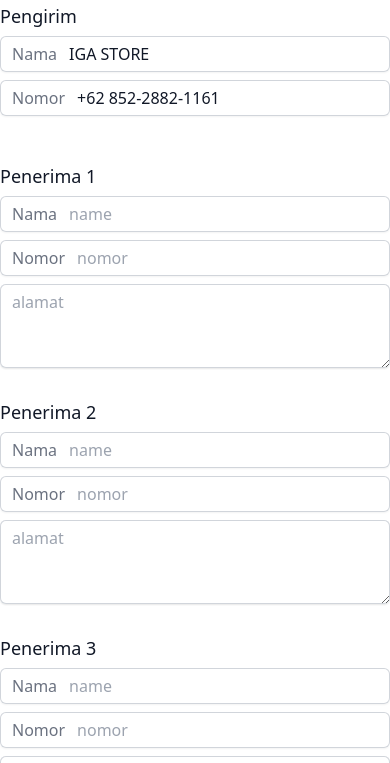
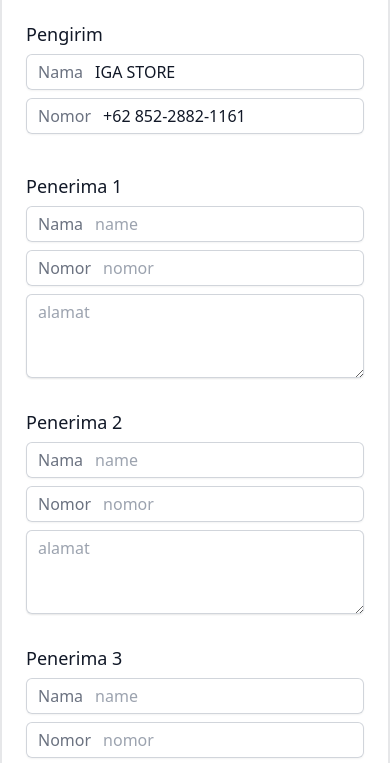
Before and after one commit to Dimaspadma/pdf_generator, a website with bundled scripts: page index.html in a window 390 px wide. Shown: the part 120-883 px from the top of the page. Built offline with nearby package versions, Linux system fonts and the light colour scheme.

Commit message:
🎨 Add border

```diff
--- a/index.html
+++ b/index.html
@@ -8,22 +8,22 @@
 </head>
 <body>
 
-  <div class="container mx-auto my-10 space-y-12">
+  <div class="container mx-auto my-10 border-2 border-gray-900/10 p-6">
     <h1 class="text-3xl font-bold">PDF Generator</h1>
 
-    <div class="mt-10 grid grid-cols-1 gap-x-6 gap-y-8 sm:grid-cols-6">
+    <div class="mt-10 grid grid-cols-1 gap-x-6 gap-y-8 sm:grid-cols-8">
       <div class="sm:col-span-4">
-        <label for="username" class="block text-lg font-medium leading-6 text-gray-900">Pengirim</label>
+        <label for="pengirim" class="block text-lg font-medium leading-6 text-gray-900">Pengirim</label>
         <div class="mt-2">
           <div class="flex rounded-md shadow-sm ring-1 ring-inset ring-gray-300 focus-within:ring-2 focus-within:ring-inset focus-within:ring-indigo-600 sm:max-w-sm">
             <span class="flex select-none items-center pl-3 text-gray-500 sm:text-sm">Nama</span>
-            <input type="text" name="pengirim" id="username" autocomplete="username" class="block flex-1 border-0 bg-transparent py-1.5 pl-3 text-gray-900 placeholder:text-gray-400 focus:ring-0 sm:text-sm sm:leading-6" placeholder="name" value="IGA STORE">
+            <input type="text" name="pengirim" id="pengirim" autocomplete="pengirim" class="block flex-1 border-0 bg-transparent py-1.5 pl-3 text-gray-900 placeholder:text-gray-400 focus:ring-0 sm:text-sm sm:leading-6" placeholder="name" value="IGA STORE">
           </div>
         </div>
         <div class="mt-2">
           <div class="flex rounded-md shadow-sm ring-1 ring-inset ring-gray-300 focus-within:ring-2 focus-within:ring-inset focus-within:ring-indigo-600 sm:max-w-sm">
             <span class="flex select-none items-center pl-3 text-gray-500 sm:text-sm">Nomor</span>
-            <input type="text" name="nomorPengirim" id="username" autocomplete="username" class="block flex-1 border-0 bg-transparent py-1.5 pl-3 text-gray-900 placeholder:text-gray-400 focus:ring-0 sm:text-sm sm:leading-6" placeholder="nomor" value="+62 852-2882-1161">
+            <input type="text" name="nomorPengirim" id="nomorPengirim" autocomplete="nomorPengirim" class="block flex-1 border-0 bg-transparent py-1.5 pl-3 text-gray-900 placeholder:text-gray-400 focus:ring-0 sm:text-sm sm:leading-6" placeholder="nomor" value="+62 852-2882-1161">
           </div>
         </div>
       </div>
```
Also changed, not shown: style.css.
